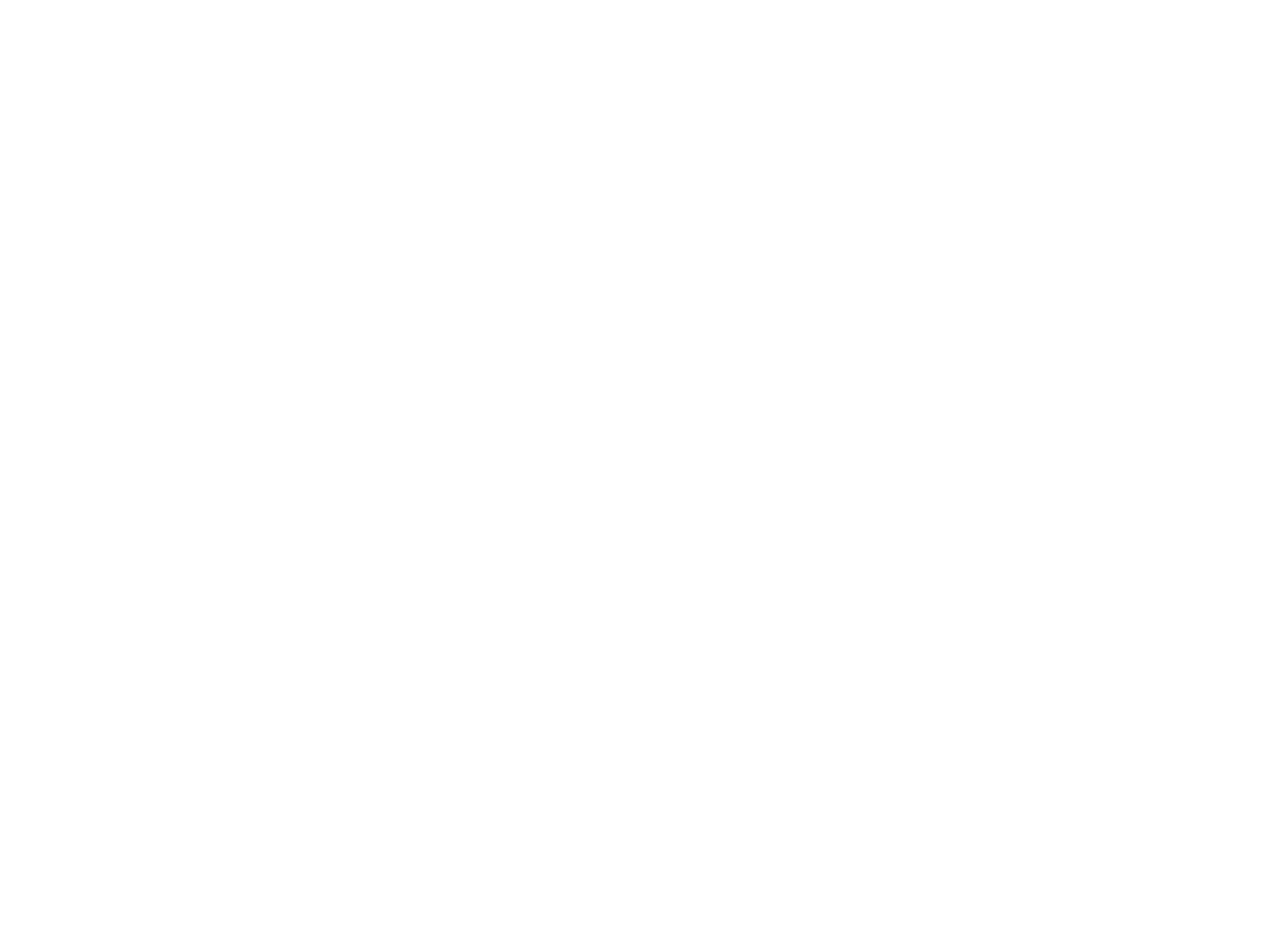
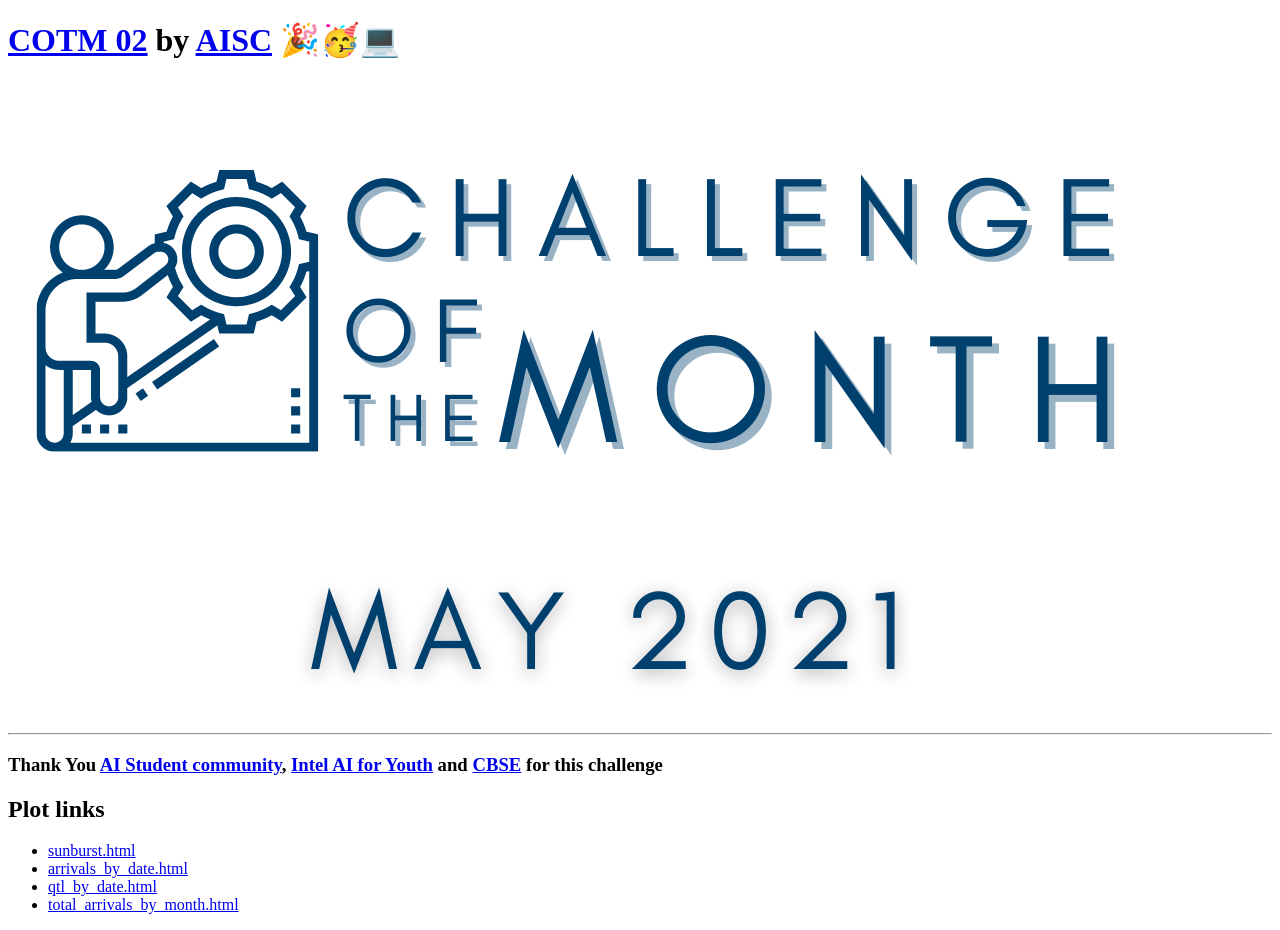
Before and after one commit to yashppawar/cotm-2, a plain HTML site: page index.html in a window 1280 px wide. Before the commit the page ends 800 px from the top, so only its background shows below. Drawn offline with Linux system fonts and the light colour scheme.

Commit message:
update index.htlml

```diff
--- a/index.html
+++ b/index.html
@@ -7,6 +7,18 @@
     <title>COTM-2 Solution - Yash Pawar</title>
 </head>
 <body>
+    <h1> <a href="https://aistudent.community/single_event/65">COTM 02</a> by <a href="https://aistudent.community/">AISC</a> 🎉🥳💻</h1>
+    <img src="https://raw.githubusercontent.com/yashppawar/cotm-2/main/assets/cotm.png" alt="cotm-logo">
 
+<hr>
+
+<h3>Thank You <a href="https://aistudent.community/">AI Student community</a>, <a href="https://www.intel.com/content/www/us/en/corporate-responsibility/ai-4-youth-video.html">Intel AI for Youth</a> and <a href="https://www.cbse.gov.in/cbsenew/cbse.html">CBSE</a> for this challenge</h3>
+<h2>Plot links</h2>
+<ul>
+<li><a href="https://yashppawar.github.io/cotm-2/data/plots/sunburst.html">sunburst.html</a></li>
+<li><a href="https://yashppawar.github.io/cotm-2/data/plots/arrivals_by_date.html">arrivals_by_date.html</a></li>
+<li><a href="https://yashppawar.github.io/cotm-2/data/plots/qtl_by_date.html">qtl_by_date.html</a></li>
+<li><a href="https://yashppawar.github.io/cotm-2/data/plots/total_arrivals_by_month.html">total_arrivals_by_month.html</a></li>
+</ul>
 </body>
 </html>
```
